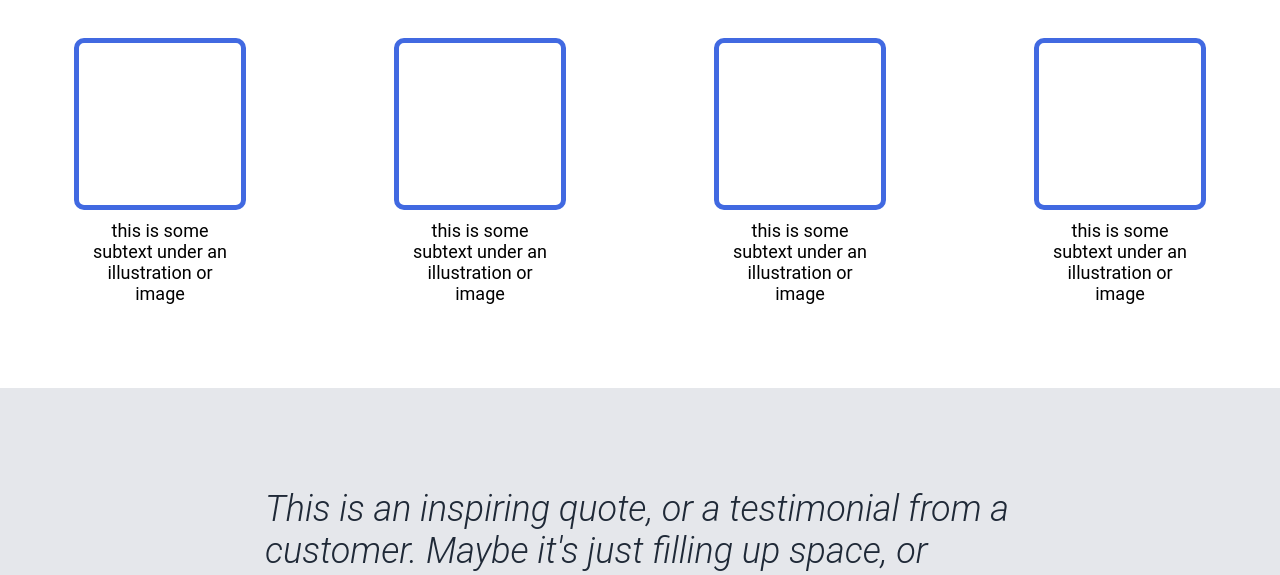
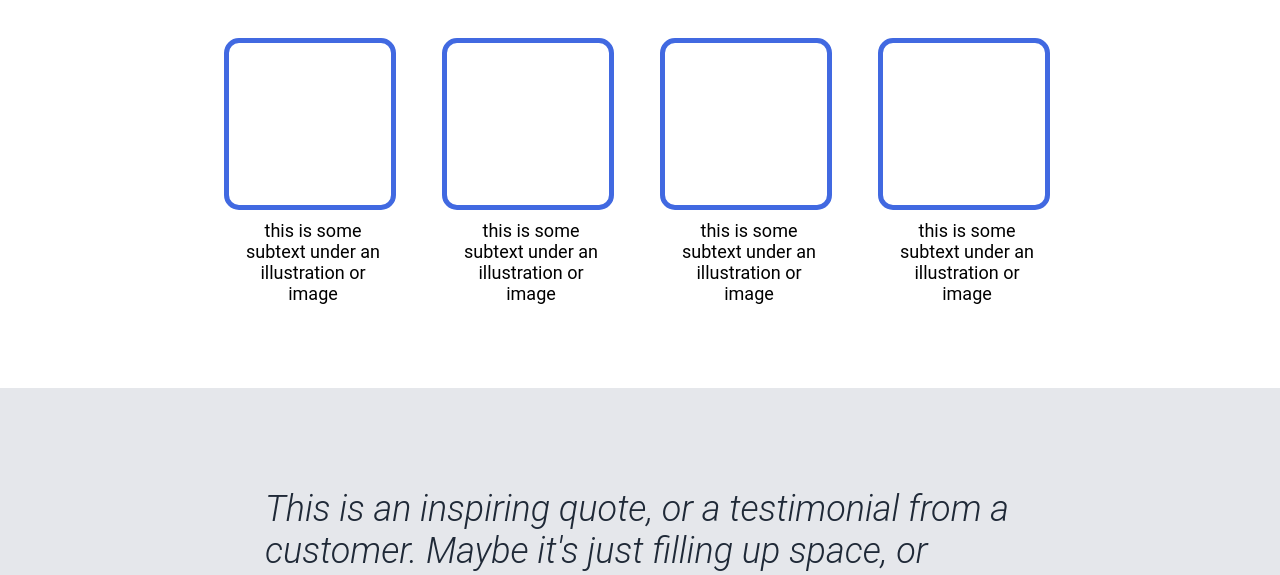
Before and after one commit to tanvirjoy04/landing-page, a plain HTML site: page index.html in a window 1280 px wide. Shown: the part 635-1210 px from the top of the page. Drawn offline with Linux system fonts and the light colour scheme.

Commit message:
Minimize gap, increase border-radius section-2

```diff
--- a/index.html
+++ b/index.html
@@ -28,19 +28,24 @@
 
   <div class="container-white">
     <div class="info">Some random information.</div>
-    <div class="square-box">
-      <div class="square"></div>
-      <div class="square"></div>
-      <div class="square"></div>
-      <div class="square"></div>
+    <div class="box">
+      <div class="square-text-box">
+        <div class="square"></div>
+        <div class="text">this is some subtext under an illustration or image</div>
+      </div>
+      <div class="square-text-box">
+        <div class="square"></div>
+        <div class="text">this is some subtext under an illustration or image</div>
+      </div>
+      <div class="square-text-box">
+        <div class="square"></div>
+        <div class="text">this is some subtext under an illustration or image</div>
+      </div>
+      <div class="square-text-box">
+        <div class="square"></div>
+        <div class="text">this is some subtext under an illustration or image</div>
+      </div>
     </div>
-    <div class="text-box">
-      <div class="text">this is some subtext under an illustration or image</div>
-      <div class="text">this is some subtext under an illustration or image</div>
-      <div class="text">this is some subtext under an illustration or image</div>
-      <div class="text">this is some subtext under an illustration or image</div>
-    </div>
-
   </div>
 
   <div class="container-ash">
--- a/styles.css
+++ b/styles.css
@@ -80,22 +80,19 @@ button{
   border: 5px solid royalblue;
   width: 162px;
   height: 162px;
-  border-radius: 10px;
+  border-radius: 15px;
 }
 .text{
   width: 158px;
   height: 158px;
   font-size: 18px;
   margin: 10px;
+  text-align: center;
 }
-.square-box{
+.box{
   display: flex;
-  justify-content: space-around;
-}
-.text-box{
-  display: flex;
-  justify-content: space-around;
-  text-align: center;
+  justify-content: center;
+  gap: 40px;
 }
 
 .container-ash{
```
